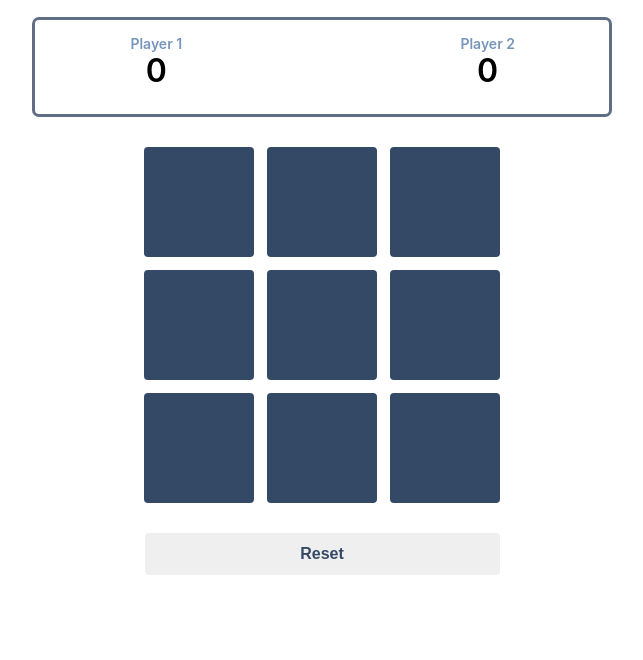
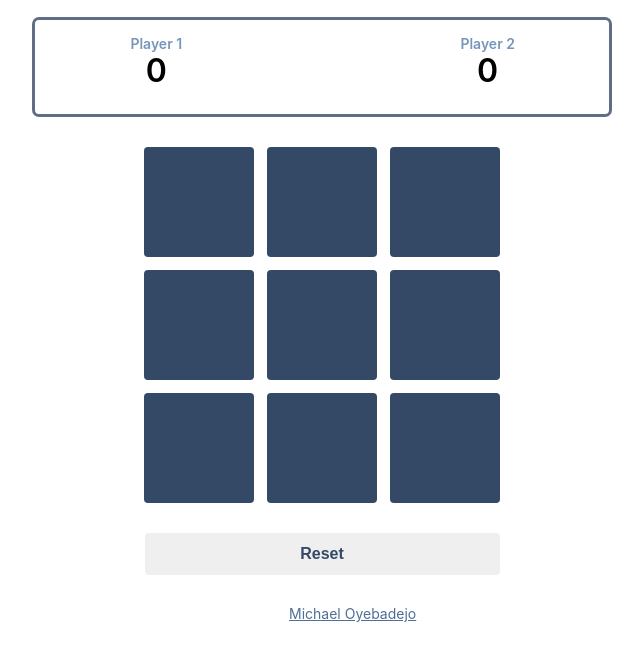
Before and after one commit to Michaeloye/tic-tac-toe, a React (Vite) app: page / in a window 1280 px wide. Shown: the top 660 px of the page, without its empty margins (318-961 px from the left). Built offline with nearby package versions, Linux system fonts and the light colour scheme.

Commit message:
Add footer

```diff
--- a/src/App.jsx
+++ b/src/App.jsx
@@ -29,6 +29,10 @@ function App() {
         handlePlayer2Score={handlePlayer2Score}
       />
       <p className="turn-mobile">Player {whosTurn}'s Turn</p>
+      <footer className="footer">
+        {" "}
+        Made by <a href="https://github.com/Michaeloye">Michael Oyebadejo</a>
+      </footer>
     </div>
   );
 }
```
